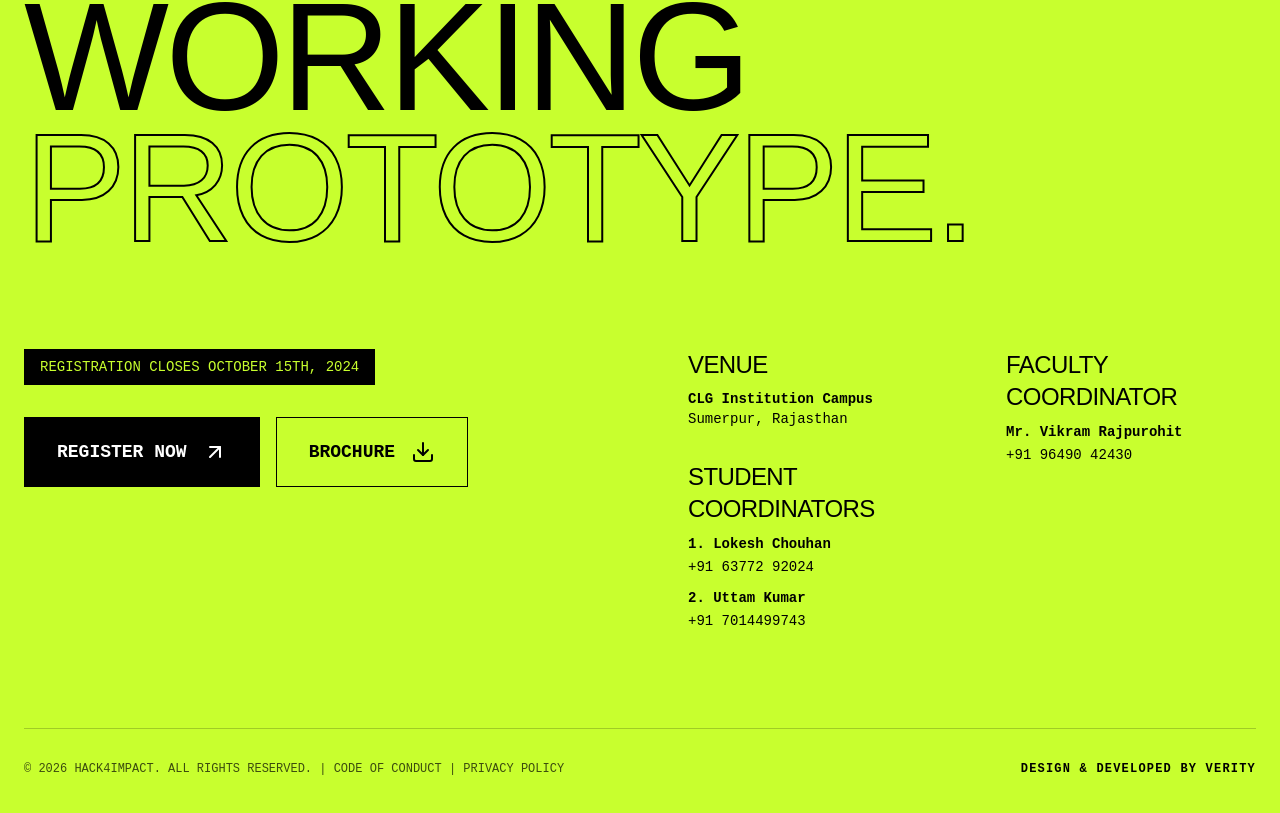
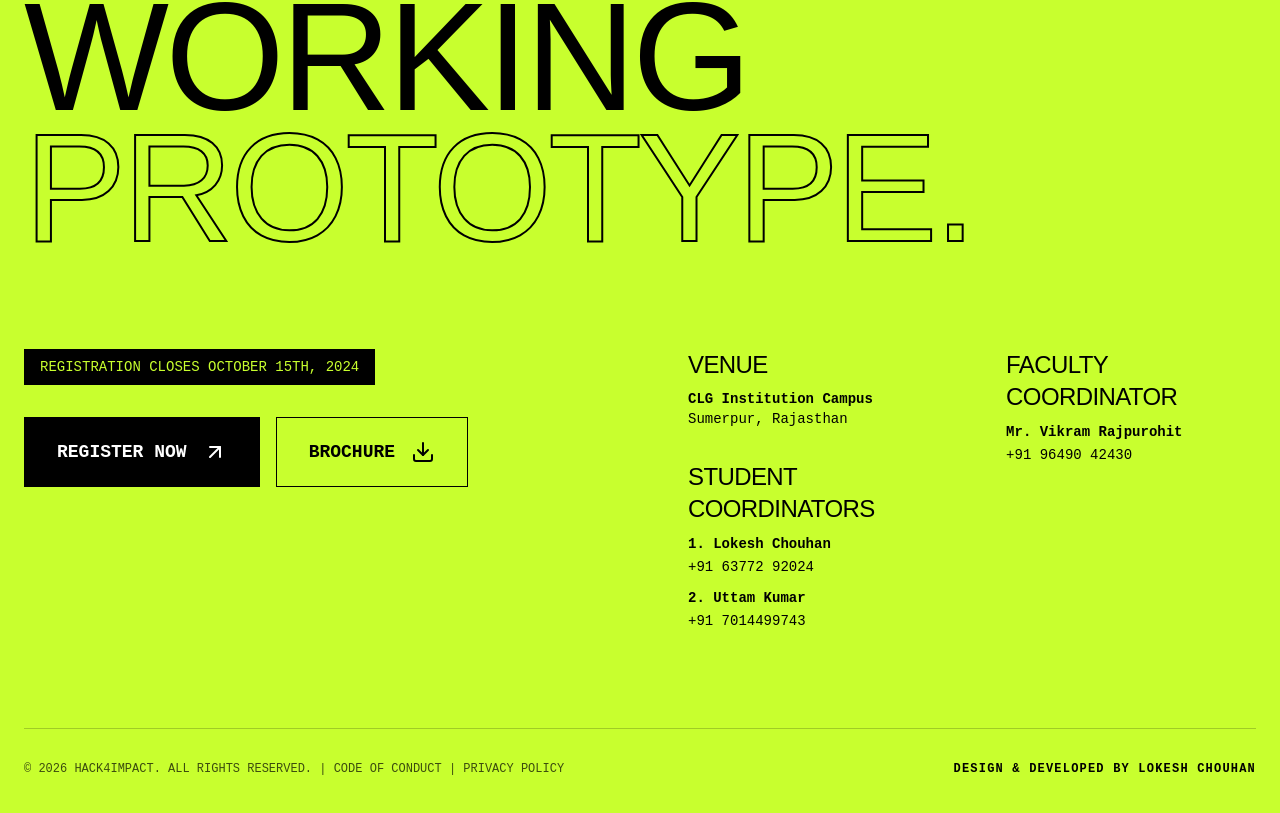
Before and after one commit to Lokesh18-hub/Hackathon-Website, a React (Vite) app: page / in a window 1280 px wide. Shown: the part 8506-9319 px from the top of the page. Built offline with nearby package versions, Linux system fonts and the light colour scheme.

Commit message:
Update footer designer name

```diff
--- a/src/sections/FooterCTA.tsx
+++ b/src/sections/FooterCTA.tsx
@@ -83,7 +83,7 @@ export const FooterCTA: React.FC = () => {
           </div>
 
           <div className="font-mono text-xs font-bold uppercase tracking-widest text-center md:text-right">
-            DESIGN & DEVELOPED BY VERITY
+            DESIGN & DEVELOPED BY LOKESH CHOUHAN
           </div>
         </div>
 
```
